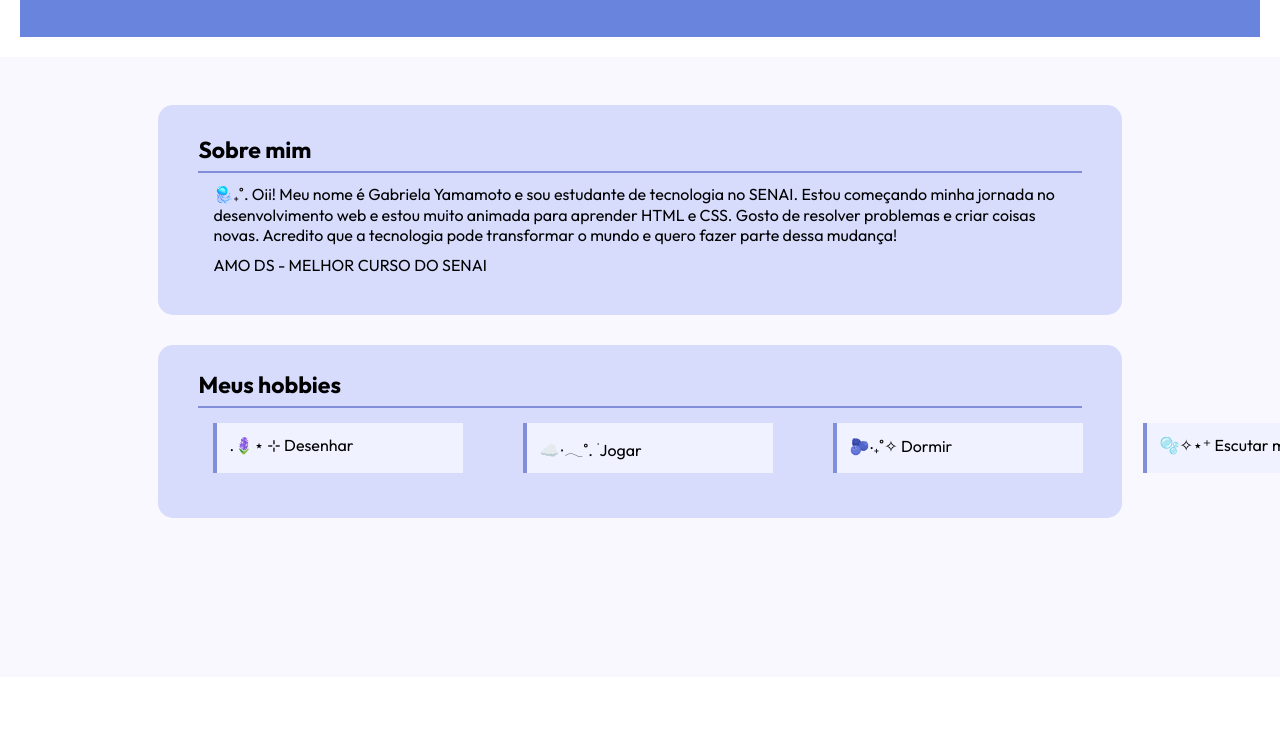
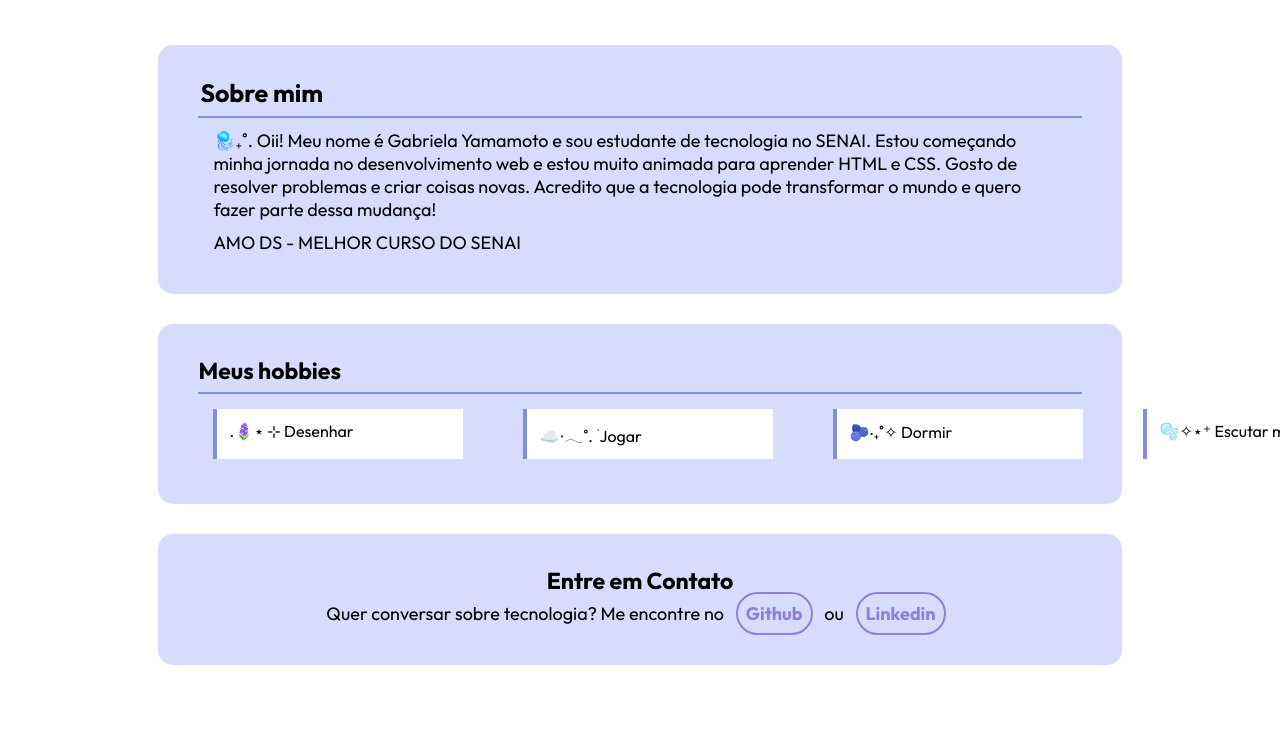
Before and after one commit to gabiyamamoto/meu-primeiro-site, a plain HTML site: page index.html in a window 1280 px wide. Shown: the part 123-866 px from the top of the page. Before the commit the page ends 800 px from the top, so only its background shows below. Drawn offline with Linux system fonts and the light colour scheme.

Commit message:
Finish contact section

```diff
--- a/assets/styles/index.css
+++ b/assets/styles/index.css
@@ -18,13 +18,12 @@ body {
 header {
     background-color: rgb(105, 132, 221);
     color:  rgb(255, 255, 255);
-    margin: 20px;
-    padding: 40px;
+    padding: 30px;
     text-align: center;
 }
 
 main {
-    background-color: rgb(250, 248, 255);
+    background-color: rgb(255, 255, 255);
     flex: 1;
     padding: 48px 38px;
     width: 100%;
@@ -38,24 +37,26 @@ about-section {
     padding: 40px;
     border-radius: 15px;
     margin-bottom: 30px;
-    padding-top: 30px;
+    padding-top: 25px;
 }
 
 #titulo-sobre-mim {
-    font-size: 23px;
+    font-size: 25px;
     border-bottom: 2px solid rgb(129, 143, 218);
+    padding-top: 7px;
     padding-bottom: 7px;
+    padding-inline-start: 2px;
 }
 
 .texto-sobre-mim {
-    font-size: 16px;
+    font-size: 18px;
     padding-top: 10px;
     padding-inline: 15px;
 }
 
 hobbies {
     display: block;
-    background-color: rgb(215, 220, 253);
+    background-color:  rgb(215, 220, 253);
     width: 80%;
     margin: 0 auto;
     padding: 40px;
@@ -68,6 +69,7 @@ hobbies {
     font-size: 23px;
     border-bottom: 2px solid rgb(129, 143, 218);
     padding-bottom: 7px;
+    padding-top: 7px;
 }
 
 ul {
@@ -79,7 +81,7 @@ ul {
 }
 
 li {
-    background-color: rgb(240, 243, 255);
+    background-color: rgb(255, 255, 255);
     padding: 12px;
     border-left: 4px solid  rgb(129, 143, 218);
     font-size: 16px;
@@ -87,7 +89,47 @@ li {
 }
 
 li:hover {
-    background-color: aliceblue;
+    background-color: rgb(249, 248, 255);
     transform: translateX(9px);
-    transition: all 0.9s ease;
+    transition: all 0.5s ease;
 }
+
+contact {
+    display: block;
+    background-color:  rgb(215, 220, 253);
+    width: 80%;
+    margin: 0 auto;
+    padding: 40px;
+    border-radius: 15px;
+    margin-bottom: 30px;
+    padding-top: 25px;
+}
+
+contact h2 {
+    margin-bottom: 8;
+    font-size: 23px;
+    text-align: center;
+    padding-bottom: 7px;
+    padding-top: 7px;
+}
+
+contact p {
+    text-align: center;
+    font-size: 18px;
+}
+
+contact a {
+    color:rgb(143, 128, 211);
+    text-decoration: none;
+    font-weight: bold;
+    padding: 0.5rem 0.5rem;
+    margin: 0.5rem;
+    border: 2px solid rgb(143, 128, 211);
+    border-radius: 25px;
+}
+
+a:hover {
+    background-color: rgb(143, 128, 211);
+    color:rgb(255, 255, 255);
+    transform: translateX(-2px);
+}
--- a/index.html
+++ b/index.html
@@ -26,6 +26,16 @@
                 <li> 🫐‧₊˚✧ Dormir</li>
                 <li>🫧✧⋆⁺ Escutar música</li>
             </ul>
+        </hobbies>
+
+        <contact>
+            <h2>Entre em Contato</h2>
+            <p>
+                Quer conversar sobre tecnologia? Me encontre no
+                <a href="https://github.com/gabiyamamoto" target="_blank">Github</a> ou
+                <a href="https://www.linkedin.com/in/gabriela-emi-yamamoto?utm_source=share&utm_campaign=share_via&utm_content=profile&utm_medium=android_app" target="_blank">Linkedin</a>
+            </p>
+        </contact>
     </main>
 </body>
 </html>
```
